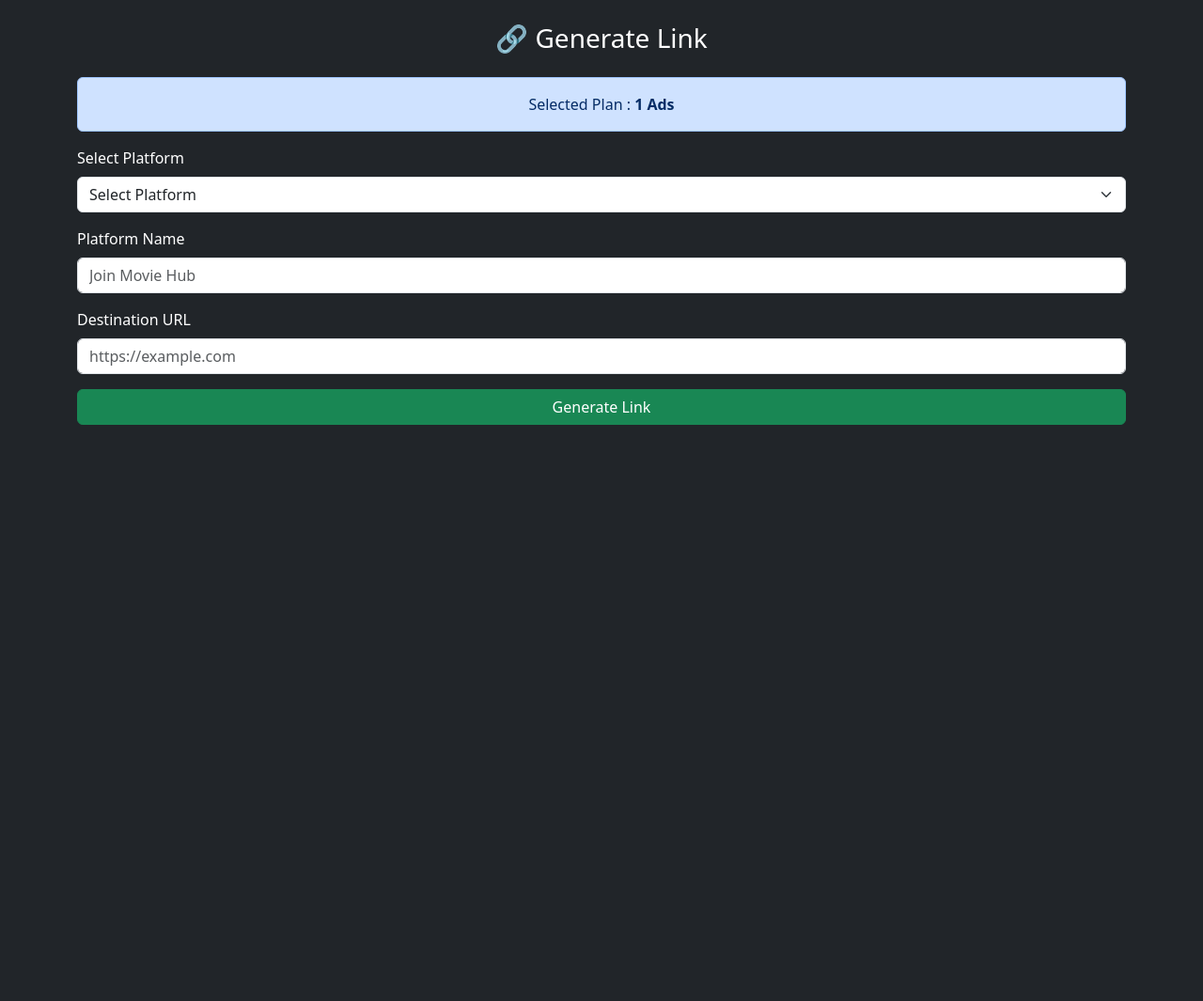
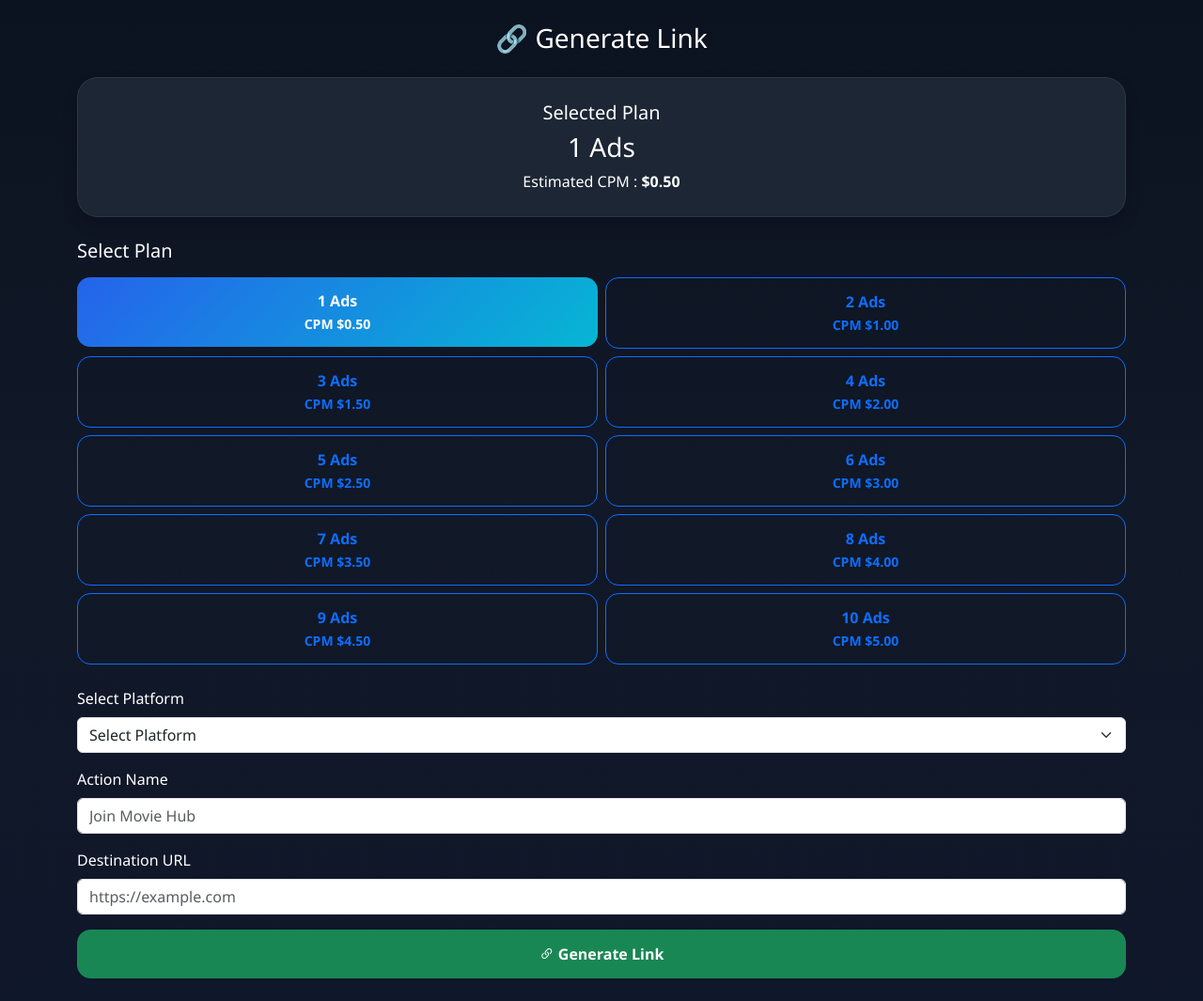
Before and after one commit to Khanarm/Adshort, a Flask app: page /generate in a window 1280 px wide. Shown: the whole page at 94% size. Before the commit the page ends 452 px from the top, so only its background shows below. Run offline with Flask 3, Linux system fonts and the light colour scheme; the visitor is signed in with stand-in values (Sample User, id 1).

Commit message:
Update generate.html

```diff
--- a/templates/generate.html
+++ b/templates/generate.html
@@ -4,9 +4,13 @@
 <head>
     <meta charset="UTF-8">
     <meta name="viewport" content="width=device-width, initial-scale=1.0">
+
     <title>Generate Link - Unlock 2 Earn</title>
 
     <link href="https://cdn.jsdelivr.net/npm/bootstrap@5.3.3/dist/css/bootstrap.min.css" rel="stylesheet">
+    <link href="https://cdn.jsdelivr.net/npm/bootstrap-icons@1.11.3/font/bootstrap-icons.css" rel="stylesheet">
+
+    <link rel="stylesheet" href="{{ url_for('static', filename='style.css') }}">
 </head>
 
 <body class="bg-dark text-white">
@@ -18,14 +22,92 @@
     </h3>
 
     <!-- Selected Plan -->
-    <div class="alert alert-primary text-center">
-        Selected Plan :
-        <strong>{{ plan }} Ads</strong>
+
+    <div class="card bg-secondary text-white shadow mb-4">
+
+        <div class="card-body text-center">
+
+            <h5>Selected Plan</h5>
+
+            <h3 id="selectedAds">
+                1 Ads
+            </h3>
+
+            <p class="mb-0">
+                Estimated CPM :
+                <strong id="selectedCpm">
+                    $0.50
+                </strong>
+            </p>
+
+        </div>
+
     </div>
+
+    <!-- Select Plan -->
+
+    <h5 class="mb-3">
+        Select Plan
+    </h5>
+
+    <div class="row g-2 mb-4">
+
+        {% for i in range(1,11) %}
+
+        <div class="col-6">
+
+            <button
+                type="button"
+                class="btn btn-outline-primary w-100 plan-btn"
+                data-ads="{{ i }}"
+                data-cpm="{{ '%.2f'|format(i*0.5) }}">
+
+                <strong>{{ i }} Ads</strong>
+
+                <br>
+
+                <small>
+                    CPM ${{ '%.2f'|format(i*0.5) }}
+                </small>
+
+            </button>
+
+        </div>
+
+        {% endfor %}
+
+    </div>
+
+    <input
+        type="hidden"
+        name="ads"
+        id="adsInput"
+        value="1">
+
+    <input
+        type="hidden"
+        name="cpm"
+        id="cpmInput"
+        value="0.50">
+
+    <!-- Generate Form -->
 
     <form method="POST">
 
+        <input
+            type="hidden"
+            name="ads"
+            id="adsHidden"
+            value="1">
+
+        <input
+            type="hidden"
+            name="cpm"
+            id="cpmHidden"
+            value="0.50">
+
         <!-- Platform -->
+
         <div class="mb-3">
 
             <label class="form-label">
@@ -40,36 +122,29 @@
                 <option value="">Select Platform</option>
 
                 <option value="telegram">Telegram</option>
-
                 <option value="youtube">YouTube</option>
-
                 <option value="whatsapp">WhatsApp</option>
-
                 <option value="instagram">Instagram</option>
-
                 <option value="facebook">Facebook</option>
-
                 <option value="discord">Discord</option>
-
                 <option value="website">Website</option>
-
                 <option value="other">Other</option>
 
             </select>
 
         </div>
 
-        <!-- Platform Name -->
+        <!-- Action Name -->
 
         <div class="mb-3">
 
             <label class="form-label">
-                Platform Name
+                Action Name
             </label>
 
             <input
                 type="text"
-                name="platform_name"
+                name="action_name"
                 class="form-control"
                 placeholder="Join Movie Hub"
                 required>
@@ -97,13 +172,51 @@
             type="submit"
             class="btn btn-success w-100">
 
+            <i class="bi bi-link-45deg"></i>
+
             Generate Link
 
         </button>
 
     </form>
 
+    <!-- Generated Link -->
+
+    {% if short_url %}
+
+    <div class="card bg-success text-white shadow mt-4">
+
+        <div class="card-body text-center">
+
+            <h5>
+                ✅ Link Generated
+            </h5>
+
+            <input
+                type="text"
+                class="form-control mt-3"
+                value="{{ short_url }}"
+                readonly>
+
+            <button
+                class="btn btn-light w-100 mt-3 copy-btn"
+                data-link="{{ short_url }}">
+
+                <i class="bi bi-clipboard"></i>
+
+                Copy Link
+
+            </button>
+
+        </div>
+
+    </div>
+
+    {% endif %}
+
 </div>
+
+<script src="{{ url_for('static', filename='script.js') }}"></script>
 
 </body>
 
```
